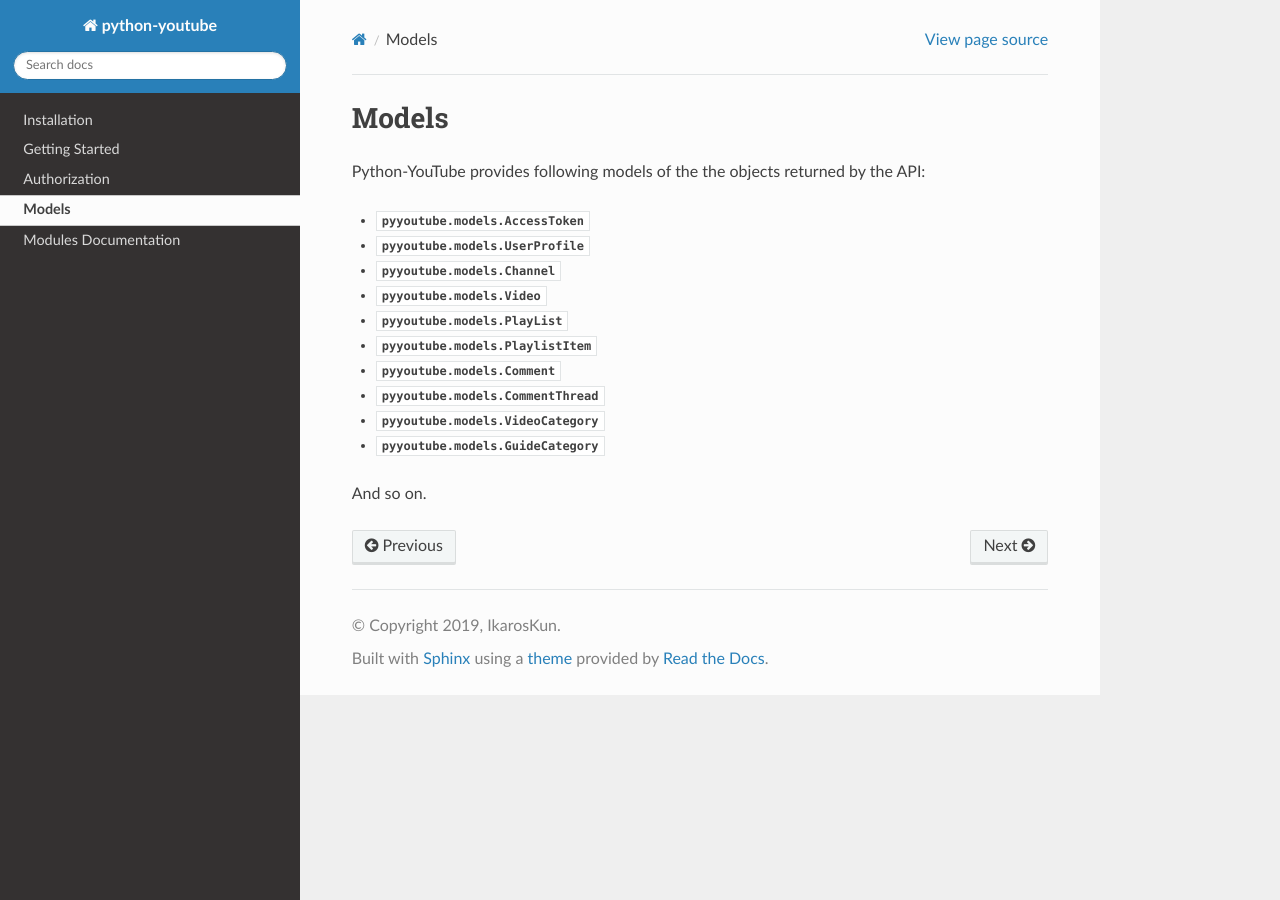
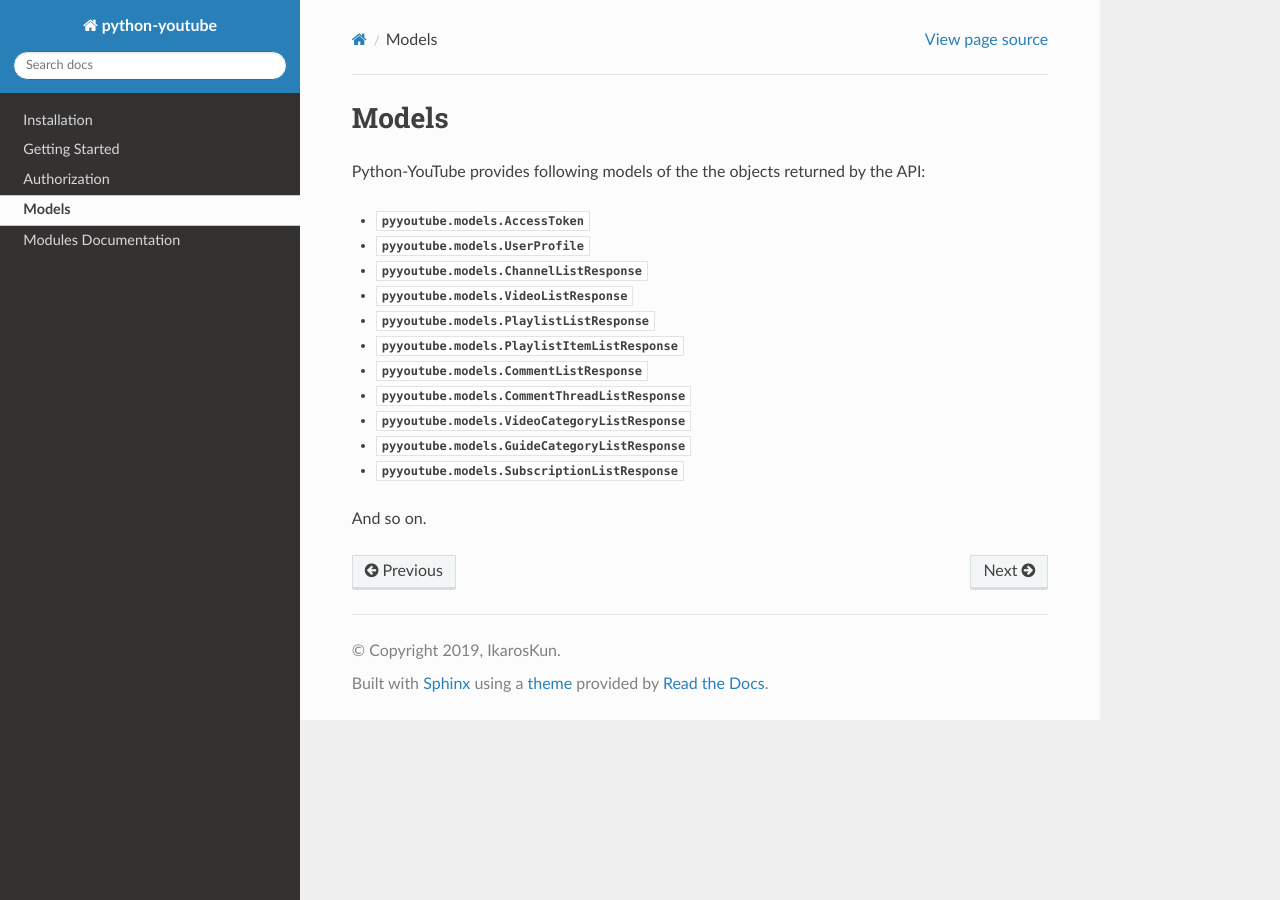
Before and after one commit to sns-sdks/python-youtube, a Sphinx documentation site: the page built from docs/models.rst, in a window 1280 px wide. Built offline with Sphinx 7.4.7 and the Read the Docs theme 2.0.0, drawn with Linux system fonts in a browser that asks for light colours.

```diff
--- a/docs/models.rst
+++ b/docs/models.rst
@@ -5,13 +5,14 @@
 
 * :py:class:`pyyoutube.models.AccessToken`
 * :py:class:`pyyoutube.models.UserProfile`
-* :py:class:`pyyoutube.models.Channel`
-* :py:class:`pyyoutube.models.Video`
-* :py:class:`pyyoutube.models.PlayList`
-* :py:class:`pyyoutube.models.PlaylistItem`
-* :py:class:`pyyoutube.models.Comment`
-* :py:class:`pyyoutube.models.CommentThread`
-* :py:class:`pyyoutube.models.VideoCategory`
-* :py:class:`pyyoutube.models.GuideCategory`
+* :py:class:`pyyoutube.models.ChannelListResponse`
+* :py:class:`pyyoutube.models.VideoListResponse`
+* :py:class:`pyyoutube.models.PlaylistListResponse`
+* :py:class:`pyyoutube.models.PlaylistItemListResponse`
+* :py:class:`pyyoutube.models.CommentListResponse`
+* :py:class:`pyyoutube.models.CommentThreadListResponse`
+* :py:class:`pyyoutube.models.VideoCategoryListResponse`
+* :py:class:`pyyoutube.models.GuideCategoryListResponse`
+* :py:class:`pyyoutube.models.SubscriptionListResponse`
 
 And so on.
```
Also changed, not shown: README.rst (+52 -0 lines), 1 other file.
